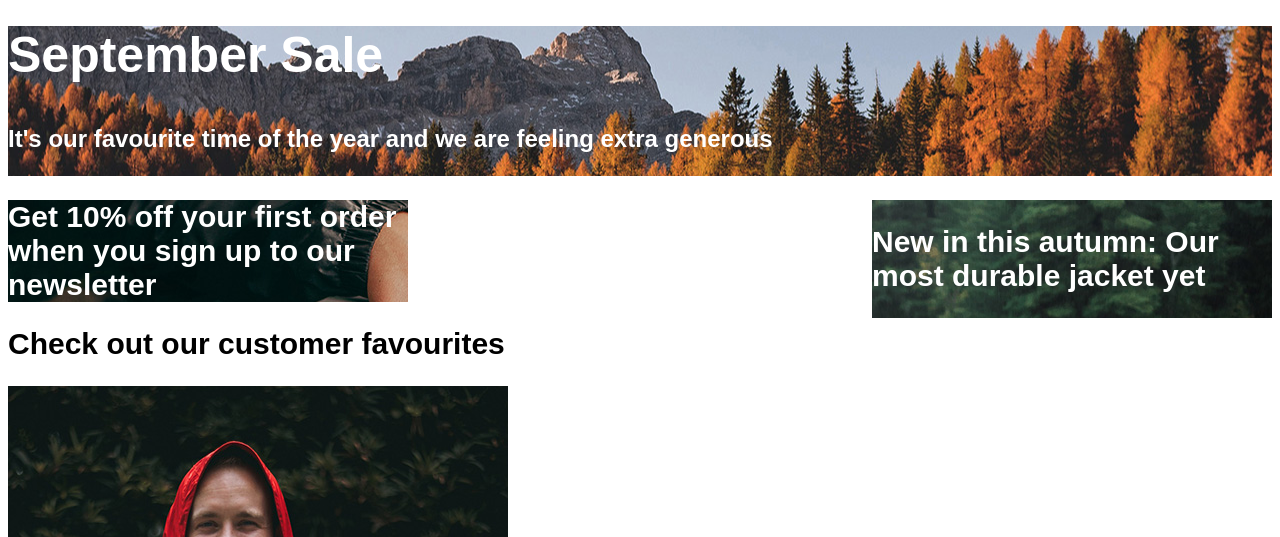
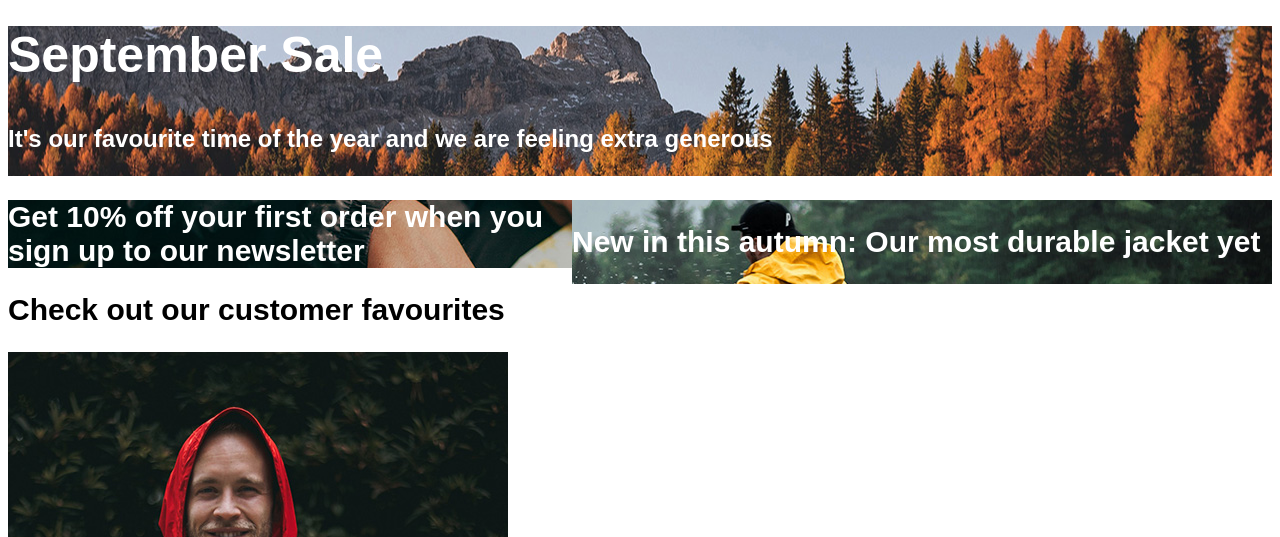
Before and after one commit to cecilieol/Rainy-Days-Course-Assignment, a plain HTML site: page index.html in a window 1280 px wide. Shown: the part 263-800 px from the top of the page. Drawn offline with Linux system fonts and the light colour scheme; a web font is replaced by a local one.

Commit message:
Update styles.css

```diff
--- a/css/styles.css
+++ b/css/styles.css
@@ -58,7 +58,8 @@ li a:hover {
 .news {
   background: url("../images/Visuals/yellow-jacket-canoe.jpg");
   color: #fff;
-  width: 400px;
+  width: 700px;
+  height: auto;
   float: right;
   background-position: right;
   background-repeat: no-repeat;
@@ -67,7 +68,8 @@ li a:hover {
 .newsletter {
   background: url("../images/Visuals/map.jpg");
   color: #fff;
-  width: 400px;
+  width: 700px;
+  height: auto;
   background-position: left;
   background-repeat: no-repeat;
 }
```
